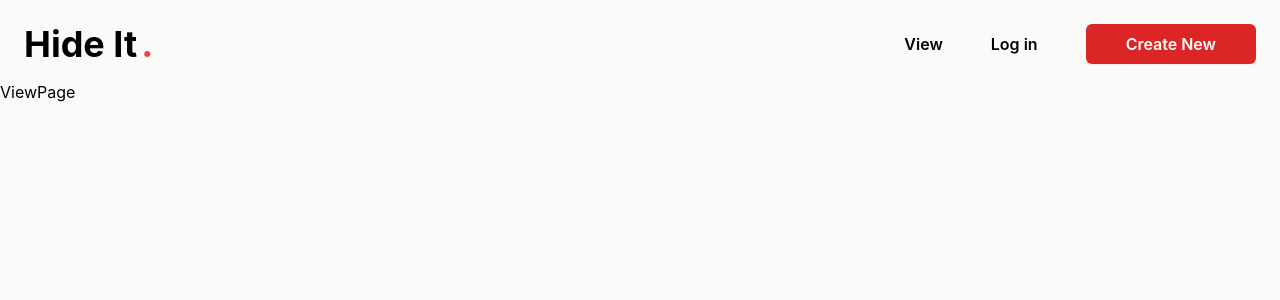
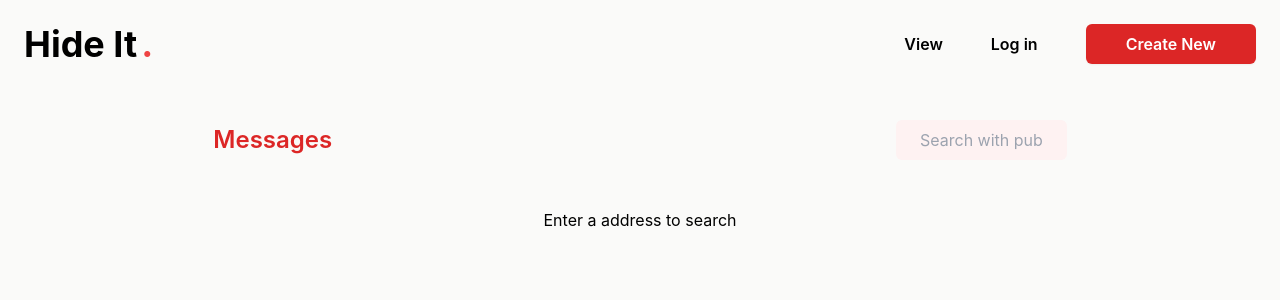
Before and after one commit to nagendarbalajij-devs/hide_it, a React (Create React App) app: page /view in a window 1280 px wide. Shown: the top 300 px of the page. Built offline with nearby package versions, Linux system fonts and the light colour scheme.

Commit message:
Messages view without loader

```diff
--- a/package.json
+++ b/package.json
@@ -14,6 +14,7 @@
     "jwt-decode": "^3.1.2",
     "react": "^17.0.2",
     "react-dom": "^17.0.2",
+    "react-icons": "^4.3.1",
     "react-redux": "^7.2.6",
     "react-router-dom": "^6.2.1",
     "react-scripts": "5.0.0",
--- a/src/redux/user_details/user_details_slice.js
+++ b/src/redux/user_details/user_details_slice.js
@@ -4,14 +4,18 @@ export const userDetailsSlice = createSlice({
 	name: "userDetails",
 	initialState: {
 		name: "Initial Name",
+		wallet: "",
 	},
 	reducers: {
 		setName: (state, value) => {
 			state.name = value.payload;
 		},
+		setStateWallet: (state, value) => {
+			state.wallet = value.payload;
+		},
 	},
 });
 
-export const { setName } = userDetailsSlice.actions;
+export const { setName, setStateWallet } = userDetailsSlice.actions;
 
 export default userDetailsSlice.reducer;
--- a/src/screens/create_new/create_new.js
+++ b/src/screens/create_new/create_new.js
@@ -5,6 +5,7 @@ import { useEffect, useState } from "react";
 import { useDispatch } from "react-redux";
 import { useNavigate } from "react-router-dom";
 import { showPopup } from "../../redux/popups/popup_slice";
+import { setStateWallet } from "../../redux/user_details/user_details_slice";
 import { createRecord } from "../../services/contract_services";
 import { theme } from "../../utils/mui_config";
 import { popups } from "../../utils/popup_utils";
@@ -46,6 +47,7 @@ const CreateNew = (props) => {
 			provider.listAccounts().then((val) => {
 				setConnected(val.length !== 0);
 				setAddress(val);
+				dispath(setStateWallet(val));
 			});
 			setProviderAvailable(true);
 			setProvider(provider);
--- a/src/screens/view_page/view_page.js
+++ b/src/screens/view_page/view_page.js
@@ -1,5 +1,98 @@
+import { ThemeProvider } from "@emotion/react";
+import { Switch } from "@mui/material";
+import { ethers } from "ethers";
+import { useEffect, useState } from "react";
+import { useDispatch, useSelector } from "react-redux";
+import { AccentInput, AccentInputArea } from "../../widgets/inputs";
+import { ViewMessage } from "../../widgets/message/view_message";
+import { PageTitle } from "../../widgets/texts";
+
 const ViewPage = (props) => {
-  return <div>ViewPage</div>;
+	const [walletAvailable, setWalletAvailable] = useState(false);
+	const [contents, setContents] = useState([
+		{
+			message: "This is a sample message",
+			fine: 123,
+			isPrivate: false,
+			messageId: "234io2j3rlh23iru23",
+			owner: "0xsfsdf",
+		},
+		{
+			message: "This is a sample message",
+			fine: 0,
+			isPrivate: false,
+			messageId: "234io2j3rlh23iru23",
+			owner: "0xsfsdf",
+		},
+		{
+			message: "This is a sample message",
+			fine: 123,
+			isPrivate: false,
+			messageId: "234io2j3rlh23iru23",
+			owner: "0xsfsdf",
+		},
+		{
+			message: "This is a sample message",
+			fine: 123,
+			isPrivate: false,
+			messageId: "234io2j3rlh23iru23",
+			owner: "0xsfsdf",
+		},
+	]);
+	const walletAddress = useSelector((state) => state.userDetails.wallet);
+	const [search, setSearch] = useState(walletAddress);
+
+	useEffect(() => {
+		setWalletAvailable(walletAddress !== "");
+	});
+
+	return (
+		<div className="flex w-full flex-row items-start justify-center pt-10">
+			<div className="justify-star mx-4 flex h-full w-full flex-col items-start  md:w-2/3">
+				<div className="flex w-full flex-col items-center justify-between lg:flex-row">
+					<PageTitle>Messages </PageTitle>
+					<div className="mt-2 block w-full justify-center lg:mt-0 lg:w-1/5">
+						<AccentInput
+							value={walletAddress}
+							className="w-full"
+							placeholder="Search with public address"
+							onChange={setSearch}
+						/>
+					</div>
+				</div>
+				<div className="mt-12 w-full">
+					{search !== "" ? (
+						<div>
+							{contents.length === 0 ? (
+								<div> </div>
+							) : (
+								<ContentList>{contents}</ContentList>
+							)}
+						</div>
+					) : (
+						<NoMessages></NoMessages>
+					)}
+				</div>
+			</div>
+		</div>
+	);
+};
+
+const ContentList = (props) => {
+	return (
+		<div>
+			{props.children.map((e) => (
+				<ViewMessage>{e}</ViewMessage>
+			))}
+		</div>
+	);
+};
+const NoMessages = (props) => {
+	return <div className="text-center">Enter a address to search</div>;
+};
+
+const EmptyList = (props) => {
+	return <div className="text-center">You have not hidden anything yet...</div>;
 };
 
 export { ViewPage };
--- a/src/widgets/inputs.js
+++ b/src/widgets/inputs.js
@@ -1,8 +1,16 @@
+import { useState } from "react";
+
 const AccentInput = (props) => {
+	const [val, setVal] = useState(props.value);
 	return (
 		<input
 			className={`rounded-md border-0 bg-red-50 py-2 px-6 font-semibold subpixel-antialiased outline-red-600 placeholder-shown:font-normal ${props.className}`}
 			placeholder={props.placeholder}
+			value={val}
+			onChange={(e) => {
+				setVal(e.target.value);
+				props.onChange(e.target.value);
+			}}
 		></input>
 	);
 };
--- /dev/null
+++ b/src/widgets/message/view_message.js
@@ -0,0 +1,24 @@
+import { CgLock, CgLockUnlock } from "react-icons/cg";
+
+export const ViewMessage = (props) => {
+	const m = props.children;
+
+	return (
+		<div className="my-4 flex w-full flex-row items-center justify-between rounded-md bg-red-50 py-2 px-2 shadow-sm transition ease-in-out hover:scale-105 hover:transition-all">
+			<div className="flex flex-row items-center justify-start">
+				<div className="ml-2 mr-2 ">
+					{m.isPrivate ? <CgLock> </CgLock> : <CgLockUnlock></CgLockUnlock>}
+				</div>
+				<div className="flex flex-col items-start justify-start ">
+					<div className="px-2 pt-1 text-lg font-semibold text-red-600">
+						{m.message}
+					</div>
+					<div className="px-2 text-sm font-normal text-black">{m.owner}</div>
+				</div>
+			</div>
+			<div className="mr-6 select-none rounded-md bg-red-600 py-2 px-4 text-sm font-bold text-white">
+				{m.fine <= 0 ? `FREE` : m.fine}
+			</div>
+		</div>
+	);
+};
--- /dev/null
+++ b/src/widgets/texts.js
@@ -0,0 +1,5 @@
+export const PageTitle = (props) => {
+	return (
+		<div className="text-2xl font-semibold text-red-600">{props.children}</div>
+	);
+};
```
Also changed, not shown: 1 other file (tests, documents, lock files or other folders).
